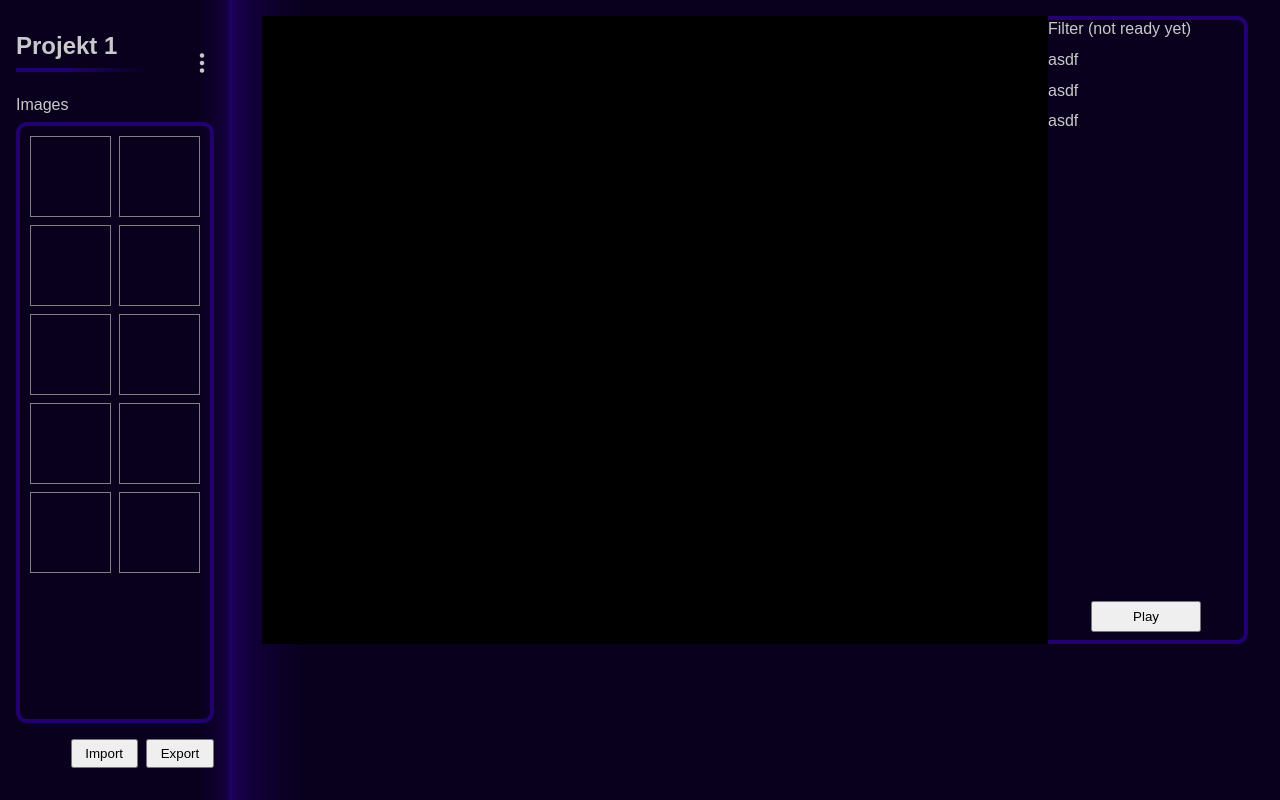
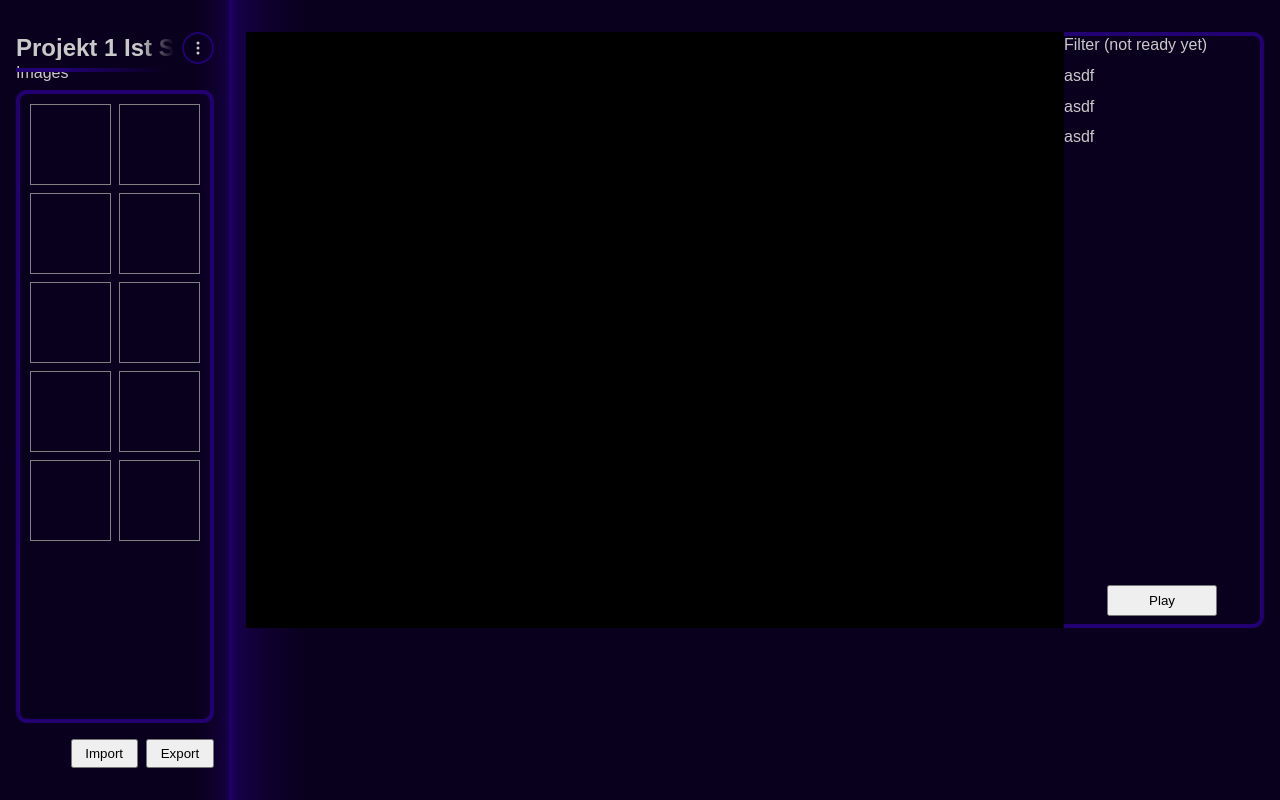
Before and after one commit to Tobias755/Stop-Motion-App, a plain HTML site: page resources/templates/index.html in a window 1280 px wide. Drawn offline with nearby package versions, Linux system fonts and the light colour scheme.

Commit message:
zwischencommit für mich 5

```diff
--- a/resources/css/style.css
+++ b/resources/css/style.css
@@ -33,12 +33,12 @@ body {
     background-color: var(--primary-color);
     display: grid;
     grid-template-columns: max(15vw, 230px) 1fr;
+    /*grid-template-columns: 15vw 1fr;*/
 }
 
 aside {
     background: linear-gradient(to left, var(--accent-color-light), 1%, var(--primary-color) 15%);
     padding: 32px 16px;
-    /*padding: clamp(0.8rem, 0.8rem, 16px);*/
     display: flex;
     flex-direction: column;
     justify-content: space-between;
@@ -47,46 +47,94 @@ aside {
 main {
     display: flex;
     flex-direction: column;
-    padding: 1rem 2rem;
-    /*gap: 0.6rem;*/
+    padding: 32px 16px;
     background: linear-gradient(to right, var(--accent-color-light), 1%, var(--primary-color) max(7%, 50px));
 }
 
 .sidebar-header {
-    display: grid;
-    grid-template-columns: 1fr auto;
-    grid-template-areas:
-        "project-title project-menu-btn"
-        "scene-title .";
-    /*align-items: center;*/
+    display: flex;
+    flex-direction: column;
 }
 
+/*.project-row {*/
+/*    display: flex;*/
+/*    justify-content: flex-start;*/
+/*    align-items: baseline;*/
+/*}*/
+/*.project-title {*/
+/*    font-size: 1.5rem;*/
+/*    line-height: 1;*/
+/*    font-weight: 600;*/
+/*    border-bottom: 4px solid;*/
+/*    border-image: linear-gradient(to right, var(--accent-color-light) 30%, transparent 90%) 1;*/
+/*    padding-bottom: 8px;*/
+/*    margin-bottom: 24px;*/
+/*    flex: 1 1 auto;*/
+/*    min-width: 0;*/
+/*}*/
+
+
+.project-row {
+    display: flex;
+    justify-content: flex-start;
+    align-items: center;
+}
 .project-title {
     font-size: 1.5rem;
+    line-height: 1;
     font-weight: 600;
+    /*margin-bottom: 24px;*/
+    flex: 1 1 auto;
+    min-width: 0;
+    position: relative;
+}
+.project-title::after {
+    content: "";
+    position: absolute;
+    left: 0;
+    right: 0;
+    bottom: -12px;
     border-bottom: 4px solid;
-    border-image: linear-gradient(to right, var(--accent-color-light) 30%, transparent 75%) 1;
-    padding-bottom: 8px;
-    margin-bottom: 24px;
+    border-image: linear-gradient(to right, var(--accent-color-light) 30%, transparent 90%) 1;
+}
+
+.project-title-text {
+    display: block;
+    min-width: 0;
+    white-space: nowrap;
+    overflow: hidden;
+    text-overflow: clip;
+    -webkit-mask-image: linear-gradient(to right, #000 75%, transparent 95%);
+    mask-image: linear-gradient(to right, #000 75%, transparent 95%);
+    -webkit-mask-repeat: no-repeat;
+    mask-repeat: no-repeat;
+    -webkit-mask-size: 100% 100%;
+    mask-size: 100% 100%;
 }
 
 .project-menu-btn {
-    grid-area: project-menu-btn;
-    justify-self: end;
     background: transparent;
     border: none;
+    font-size: 2rem;
     padding: 0;
     margin: 0;
+    border: 2px solid var(--accent-color-light);
+    border-radius: 50%;
     color: inherit;
     cursor: pointer;
-    /*font-size: 1.5rem;*/
-    /*font-weight: 600;*/
-    /*line-height: 1;*/
+    width: 2rem;
+    height: 2rem;
+    display: inline-flex;
+    justify-content: center;
+    align-items: center;
+    line-height: 1;
+    flex: 0 0 auto;
 }
 
 .project-menu-btn i {
     display: block;
-    font-size: 1.5rem;
+    /*font-size: 1.5rem;*/
+    line-height: 1;
 }
 
 .scene-title {
--- a/resources/templates/index.html
+++ b/resources/templates/index.html
@@ -6,27 +6,31 @@
     <title>Onion Skin Project</title>
     <link rel="stylesheet" href="../css/style.css">
     <link rel="stylesheet" href="https://cdn.jsdelivr.net/npm/bootstrap-icons@1.13.1/font/bootstrap-icons.min.css">
-    <!--    <script src="../js/script.js" defer></script>-->
+    <script src="../js/script.js" defer></script>
 </head>
 <body>
 
 <aside>
 
     <div class="sidebar-header">
-        <div class="project-title">Projekt 1</div>
-
-        <button class="project-menu-btn" type="button" aria-label="Project menu">
-            <i class="bi bi-three-dots-vertical"></i>
-        </button>
-
+        <div class="project-row">
+            <div class="project-title">
+                <span class="project-title-text">
+                    Projekt 1 Ist Sehr Cool Und So
+                </span>
+            </div>
+<!--            <button class="project-menu-btn" type="button" aria-label="Project menu">-->
+<!--                <i class="bi bi-three-dots-vertical"></i>-->
+<!--            </button>-->
+            <button class="project-menu-btn" type="button" aria-label="Project menu">
+                <svg xmlns="http://www.w3.org/2000/svg" width="16" height="16" fill="currentColor"
+                     class="bi bi-three-dots-vertical" viewBox="0 0 16 16">
+                    <path d="M9.5 13a1.5 1.5 0 1 1-3 0 1.5 1.5 0 0 1 3 0m0-5a1.5 1.5 0 1 1-3 0 1.5 1.5 0 0 1 3 0m0-5a1.5 1.5 0 1 1-3 0 1.5 1.5 0 0 1 3 0"/>
+                </svg>
+            </button>
+        </div>
         <div class="scene-title">Images</div>
     </div>
-
-<!--    <div class="project-title">Projekt 1</div>-->
-
-<!--    <i class="bi bi-three-dots-vertical"></i>-->
-
-<!--    <div class="scene-title">Images</div>-->
 
     <div id="thumbGrid" class="thumb-grid">
         <div class="thumb"></div>
```
